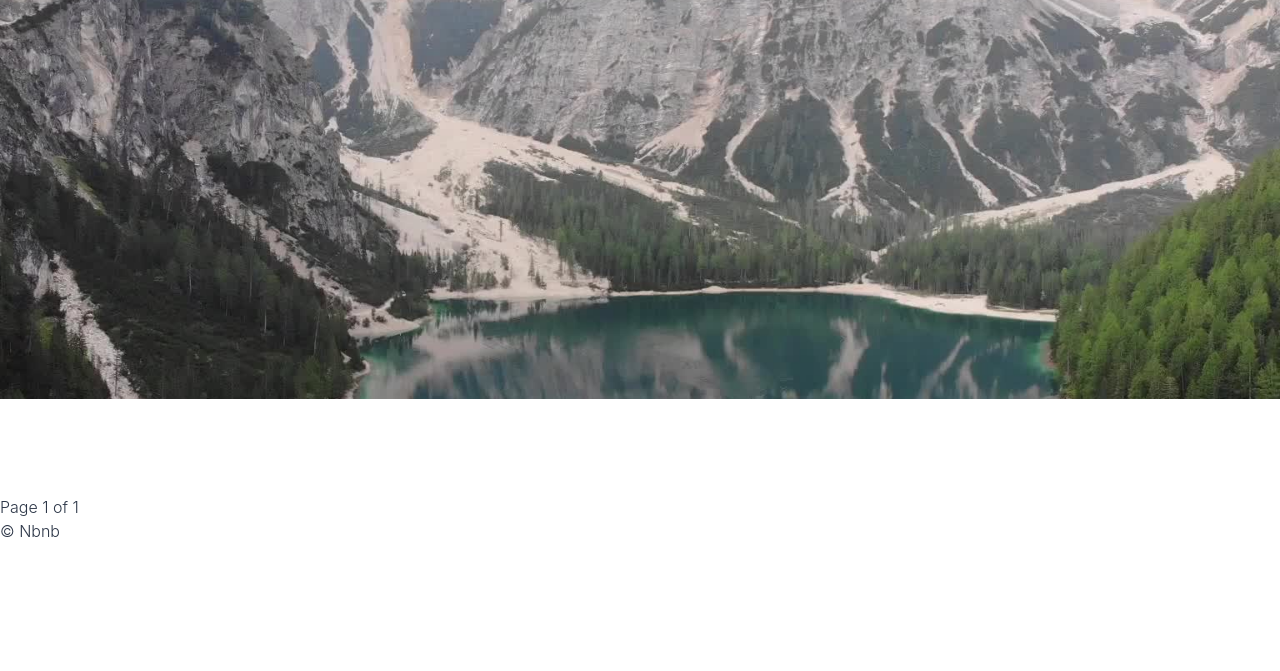
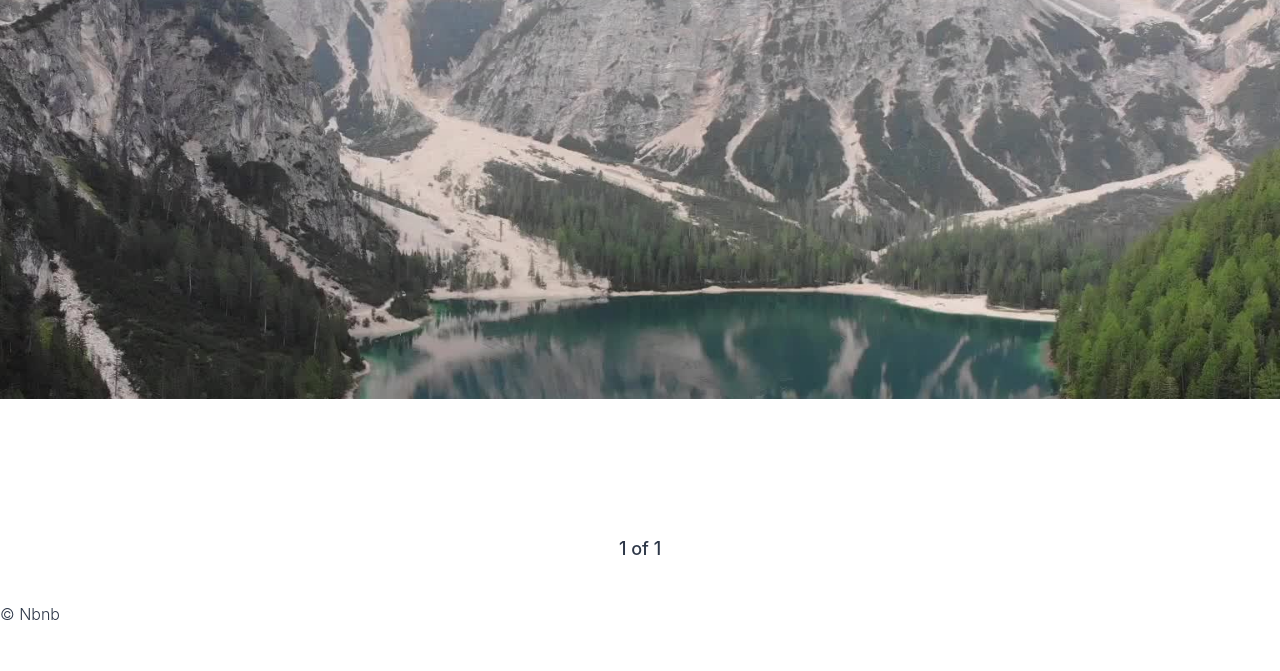
Before and after one commit to yun-mh/airbnb-clone, a Django app: page / in a window 1280 px wide; the page is wider, and only the part inside the window is pictured. Shown: the part 129-800 px from the top of that part. Run offline with Django 3.2, Linux system fonts and the light colour scheme; data that the repository does not hold is empty; some libraries are stand-ins or nearby versions.

Commit message:
Finish the room cards and pagination

```diff
--- a/templates/rooms/room_list.html
+++ b/templates/rooms/room_list.html
@@ -7,26 +7,31 @@
 
 {% block content %}
 
-    <div class="container mx-auto">
+    <div class="container mx-auto pb-10">
+
         <div class="rounded-xl -mx-40 mx-auto bg-gray-800 h-50vh mt-32 mb-24 bg-cover bg-center" style="background-image: url('{% static 'img/mainvisual.jpg'%}')"></div>
 
-        <div class="flex flex-wrap -mx-40">
+        <div class="flex flex-wrap -mx-40 mb-10">
             {% for room in rooms %}
                 {% include 'partials/room_card.html' with room=room %}
             {% endfor %}
         </div>
 
-        <h5>
+        <div class="flex items-center justify-center mx-auto container">
         {% if page_obj.has_previous %}
-            <a href="?page={{ page_obj.previous_page_number }}">Prev</a>
+            <a href="?page={{ page_obj.previous_page_number }}" class="text-teal-500">
+                <i class="fas fa-arrow-left fa-lg"></i>
+            </a>
         {% endif %}
 
-            Page {{ page_obj.number }} of {{ page_obj.paginator.num_pages }}
+        <span class="mx-3 font-medium text-lg">{{ page_obj.number }} of {{ page_obj.paginator.num_pages }}</span>
 
         {% if page_obj.has_next %}
-            <a href="?page={{ page_obj.next_page_number }}">Next</a>
+            <a href="?page={{ page_obj.next_page_number }}" class="text-teal-500">
+                <i class="fas fa-arrow-right fa-lg"></i>
+            </a>
         {% endif %}
-        </h5>
+        </div>
     </div>
 
 
```
Also changed, not shown: templates/partials/room_card.html (+6 -5 lines).
